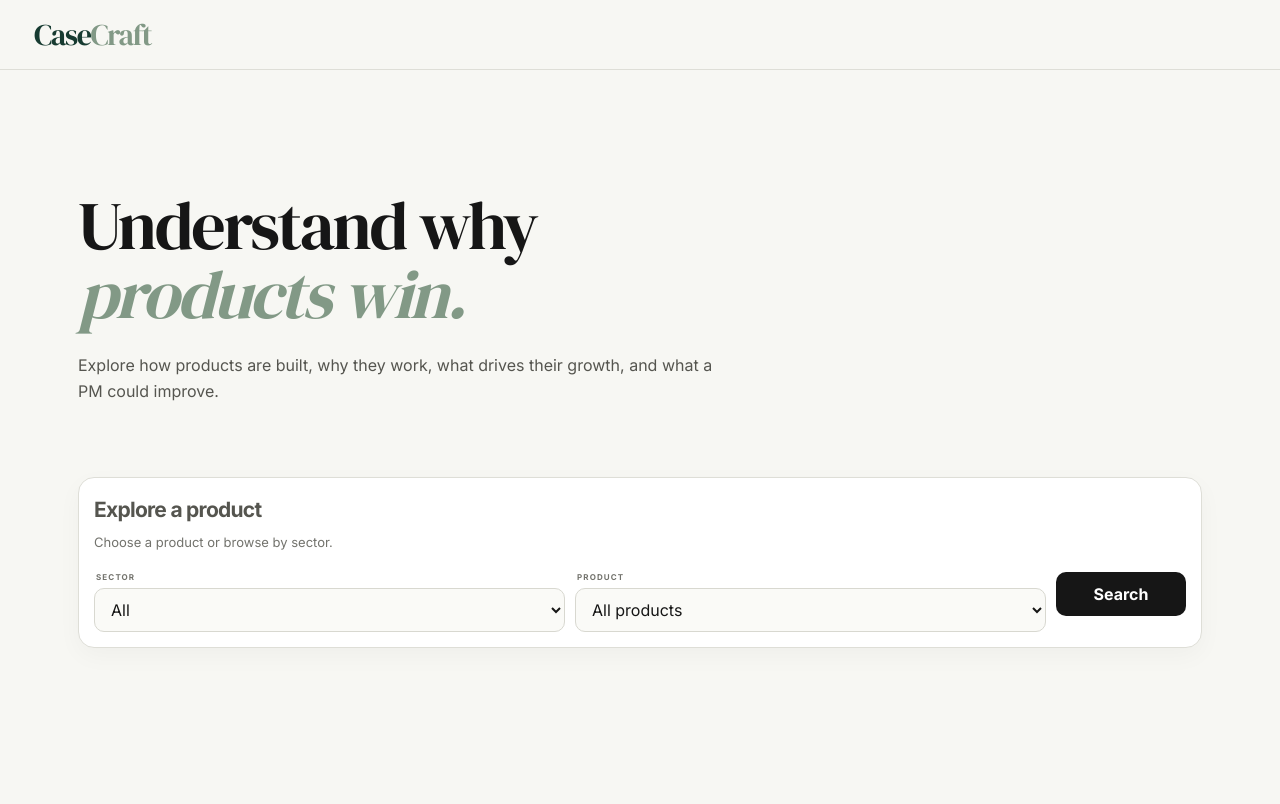
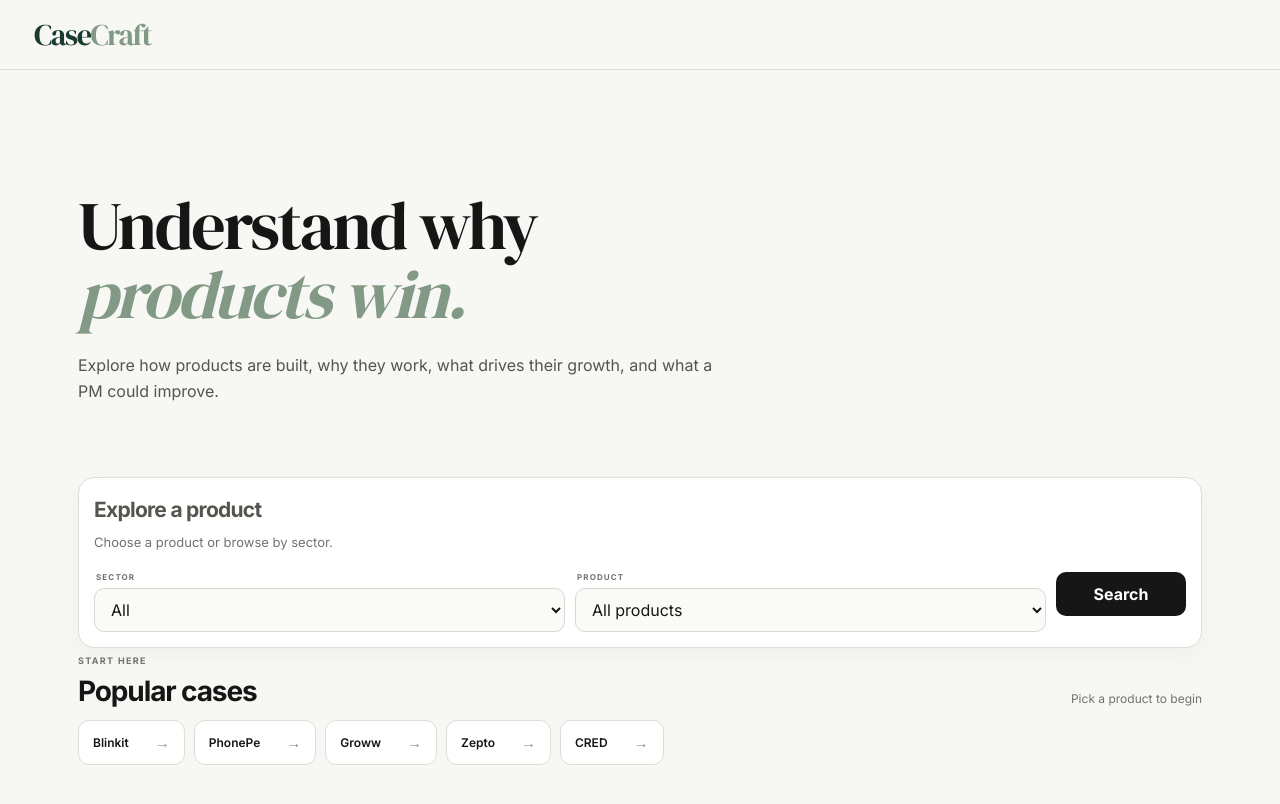
Before and after one commit to richikothari07/Case_craft, a React (Vite) app: page / in a window 1280 px wide. Shown: the top 804 px of the page. Built offline with nearby package versions, Linux system fonts and the light colour scheme.

Commit message:
Add files via upload

```diff
--- a/src/main.jsx
+++ b/src/main.jsx
@@ -103,9 +103,12 @@ function App(){
     const members=sectorGroups[sector]||[];
     return CASES.filter(c=>members.includes(c.sector));
   },[sector]);
+  const popularCases=["Blinkit","PhonePe","Groww","Zepto","CRED"]
+    .map(name=>CASES.find(c=>c.name===name)).filter(Boolean);
+  const sectorSuggestions=sector!=="All" ? filtered.slice(0,5) : [];
 
   if(selected){
-    return <CaseView c={selected} back={goHome} />;
+    return <CaseView c={selected} back={goHome} next={(nc)=>openCase(nc)} />;
   }
 
   return <div>
@@ -140,13 +143,41 @@ function App(){
         </div>
       </section>
 
+      {sector !== "All" && !showResults && (
+        <section className="quickSuggestions">
+          <div className="sectionHead compactHead">
+            <div><span className="eyebrow">IN THIS SECTOR</span><h2>Start with a case</h2></div>
+            <span className="muted">{filtered.length} products</span>
+          </div>
+          <div className="suggestionRow">
+            {sectorSuggestions.map(c=><button key={c.name} className="suggestionChip" onClick={()=>openCase(c)}>
+              <span>{c.name}</span><span>→</span>
+            </button>)}
+          </div>
+        </section>
+      )}
+
+      {!showResults && sector === "All" && (
+        <section className="quickSuggestions">
+          <div className="sectionHead compactHead">
+            <div><span className="eyebrow">START HERE</span><h2>Popular cases</h2></div>
+            <span className="muted">Pick a product to begin</span>
+          </div>
+          <div className="suggestionRow">
+            {popularCases.map(c=><button key={c.name} className="suggestionChip" onClick={()=>openCase(c)}>
+              <span>{c.name}</span><span>→</span>
+            </button>)}
+          </div>
+        </section>
+      )}
+
       {showResults && <section className="results">
         <div className="sectionHead">
           <div><span className="eyebrow">RESULTS</span><h2>{selectedProduct !== "All products" ? selectedProduct : `Product results`}</h2></div>
           <span className="muted">Select a case study to explore</span>
         </div>
         <div className="grid">
-          {filtered.map((c,i)=><article className="card" key={c.name} onClick={()=>setSelected(c)}>
+          {filtered.map((c,i)=><article className="card" key={c.name} onClick={()=>openCase(c)}>
             <div className="cardTop"><Badge>{String(i+1).padStart(2,"0")}</Badge><span className="sector">{displaySector(c.sector)}</span></div>
             <h3>{c.name}</h3>
             <p className="tagline">{c.tag}</p>
@@ -159,8 +190,11 @@ function App(){
   </div>
 }
 
-function CaseView({c,back}){
+function CaseView({c,back,next}){
  const [activeTab,setActiveTab]=useState("Overview");
+ const tabs=["Overview","Why it wins","Product teardown","Growth loops","Metrics","PM bets","Interview","Evidence"];
+ const activeIndex=tabs.indexOf(activeTab);
+ const progress=Math.round(((activeIndex+1)/tabs.length)*100);
  const journey=c.teardown.map(([stage,detail],i)=>({
    stage,detail,
    question:`What must be true for the ${stage.toLowerCase()} step to work?`,
@@ -176,7 +210,8 @@ function CaseView({c,back}){
    `Breadth vs. simplicity: adding more categories and use cases can increase frequency, but can also make the product harder to understand.`,
    `Automation vs. trust: reducing friction is valuable only when customers still understand important decisions, prices and outcomes.`
  ];
- const tabs=["Overview","Why it wins","Product teardown","Growth loops","Metrics","PM bets","Interview","Evidence"];
+ const currentIndex=CASES.findIndex(x=>x.name===c.name);
+ const nextCase=CASES[(currentIndex+1)%CASES.length];
  return <div>
   <header className="topbar">
     <div className="brand" onClick={back} aria-label="CaseCraft home">
@@ -195,6 +230,10 @@ function CaseView({c,back}){
     <nav className="caseTabs" aria-label="Case study sections">
       {tabs.map(tab=><button key={tab} className={activeTab===tab?"active":""} onClick={()=>setActiveTab(tab)}>{tab}</button>)}
     </nav>
+    <div className="caseProgress" aria-label={`Case progress: ${progress}%`}>
+      <div className="progressMeta"><span>CASE PROGRESS</span><span>{activeIndex+1} / {tabs.length}</span></div>
+      <div className="progressTrack"><div className="progressFill" style={{width:`${progress}%`}} /></div>
+    </div>
 
     <div className="caseContent">
       {activeTab==="Overview" && <Section title="01 · Product thesis">
@@ -238,6 +277,17 @@ function CaseView({c,back}){
         <div className="evidenceNote"><b>Reading rule:</b> Facts are presented as evidence. Recommendations and product interpretations are PM analysis, not claims about internal company strategy.</div>
       </Section>}
     </div>
+
+    <div className="caseEndNav">
+      <div>
+        <span className="eyebrow">END OF CASE</span>
+        <h3>Ready for another product?</h3>
+      </div>
+      <div className="caseEndActions">
+        <button className="back endBack" onClick={back}>← Explore</button>
+        <button className="nextCase" onClick={()=>next(nextCase)}>Next case: {nextCase.name} →</button>
+      </div>
+    </div>
   </main>
   <footer>CaseCraft · Evidence-led product case studies · September 2026</footer>
  </div>
--- a/src/styles.css
+++ b/src/styles.css
@@ -116,3 +116,29 @@ footer{text-align:center;color:#85857e;font-size:10px;padding:28px;border-top:1p
 .wordmarkCraft{color:#829986}
 .brand:hover .wordmarkCraft{color:#6f8b77}
 @media(max-width:600px){.wordmark{font-size:27px}}
+
+
+/* UX refinements */
+.compactHead{margin:0 0 14px}
+.quickSuggestions{padding:0 0 46px}
+.suggestionRow{display:flex;gap:9px;flex-wrap:wrap}
+.suggestionChip{display:flex;align-items:center;justify-content:space-between;gap:26px;border:1px solid var(--line);background:var(--paper);color:var(--ink);border-radius:11px;padding:12px 14px;font-size:12px;font-weight:600;transition:transform .18s ease,box-shadow .18s ease,border-color .18s ease}
+.suggestionChip span:last-child{color:var(--accent);font-size:15px}
+.suggestionChip:hover{transform:translateY(-2px);border-color:#c9c9c1;box-shadow:0 10px 24px rgba(20,20,18,.06)}
+.caseProgress{margin:-12px 0 8px;padding:0 0 4px}
+.progressMeta{display:flex;justify-content:space-between;align-items:center;color:var(--muted);font-size:8px;letter-spacing:.12em;font-weight:800;margin-bottom:7px}
+.progressTrack{height:3px;background:#e5e6df;border-radius:999px;overflow:hidden}
+.progressFill{height:100%;background:var(--accent);border-radius:999px;transition:width .25s ease}
+.caseEndNav{display:flex;align-items:center;justify-content:space-between;gap:24px;margin-top:58px;padding:26px 0;border-top:1px solid var(--line)}
+.caseEndNav h3{font-family:"DM Serif Display",Georgia,serif;font-weight:400;font-size:25px;letter-spacing:-.025em;margin:7px 0 0}
+.caseEndActions{display:flex;align-items:center;gap:18px}
+.endBack{padding:10px 0}
+.nextCase{border:0;background:var(--ink);color:#fff;border-radius:10px;padding:12px 15px;font-weight:700;font-size:12px;transition:transform .18s ease,opacity .18s ease}
+.nextCase:hover{transform:translateY(-1px);opacity:.92}
+@media(max-width:700px){
+  .quickSuggestions{padding-bottom:34px}
+  .sectionHead.compactHead{display:flex;align-items:end}
+  .caseEndNav{display:block}
+  .caseEndActions{margin-top:18px;justify-content:space-between}
+  .nextCase{flex:1}
+}
```
